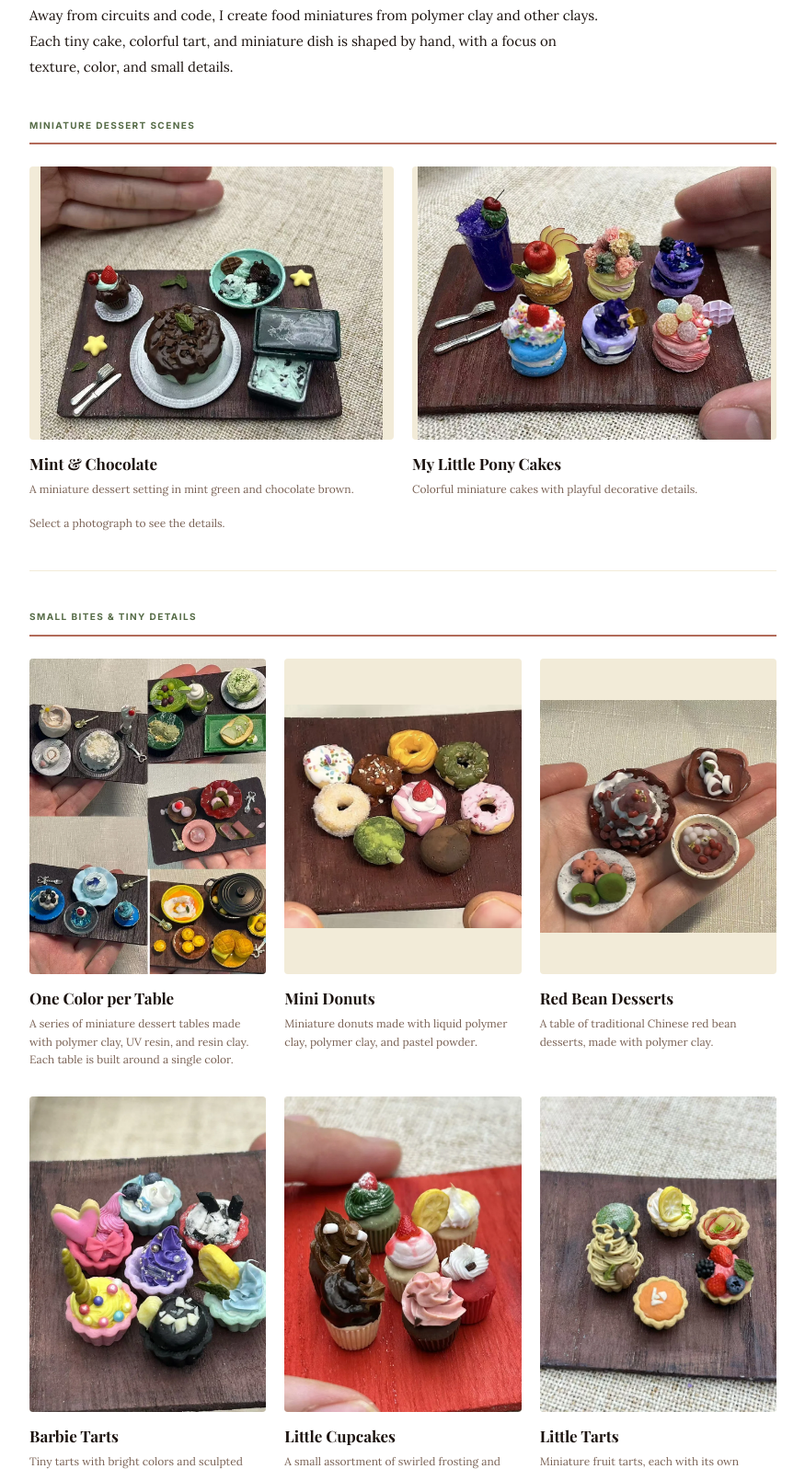
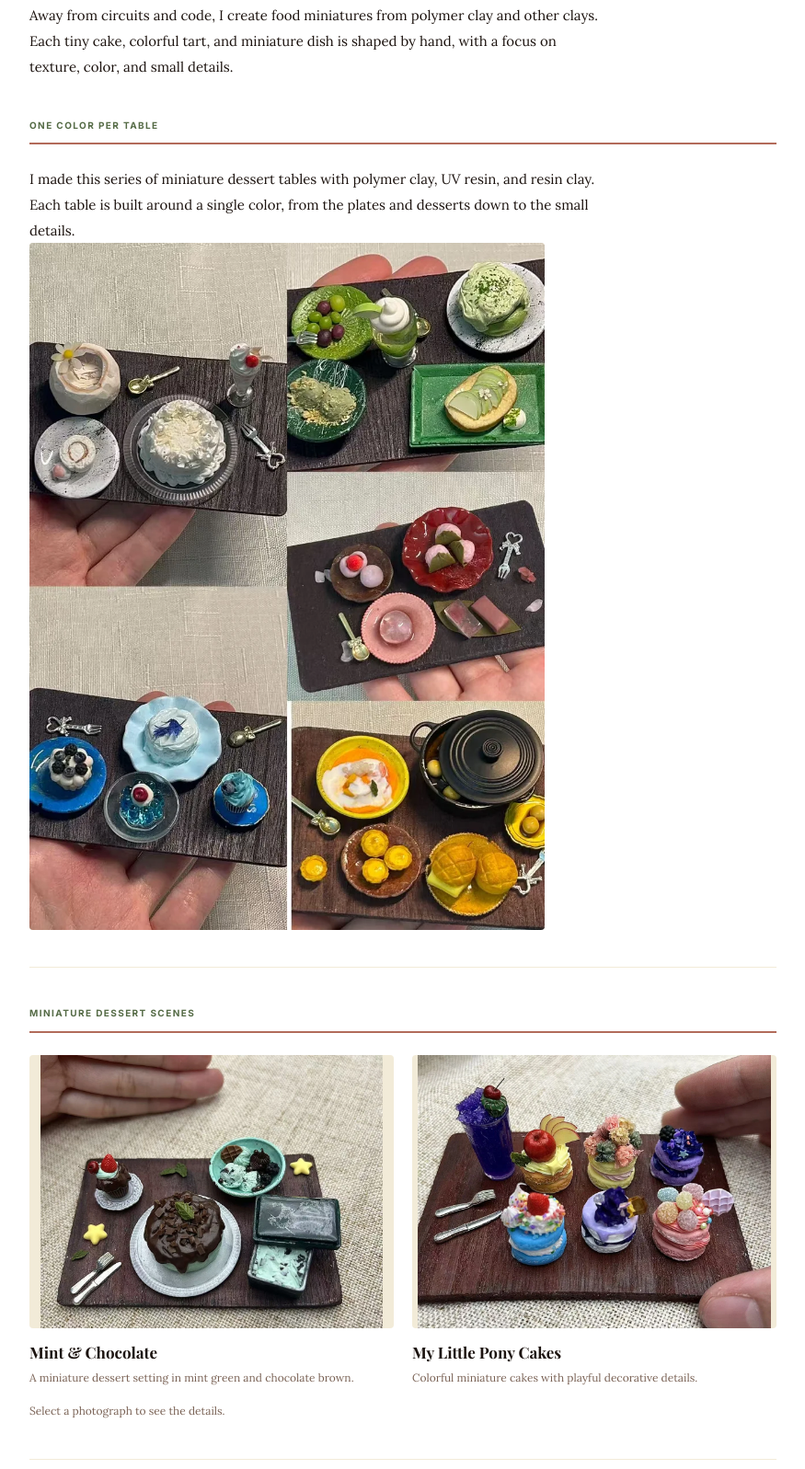
Before and after one commit to Reili22/Reili22.github.io, a plain HTML site: page life.html in a window 1280 px wide. Shown: the part 297-1894 px from the top of the page at 92% size, without its empty margins (202-1077 px from the left). Drawn offline with nearby package versions, Linux system fonts and the light colour scheme; a web font is replaced by a local one.

Commit message:
Feature One Color per Table series at top of Life page
Co-Authored-By: Claude Opus 5.5 <noreply@anthropic.com>

```diff
--- a/life.html
+++ b/life.html
@@ -22,6 +22,8 @@
     .gallery-photo:focus-visible { outline: 3px solid var(--primary); outline-offset: 4px; }
     figcaption { margin-top: 12px; font-size: 12px; line-height: 1.65; color: var(--muted); }
     figcaption strong { display: block; font-family: 'Playfair Display', Georgia, serif; font-size: 17px; color: var(--text); margin-bottom: 4px; }
+    .gallery-hero { max-width: 560px; }
+    .gallery-hero .gallery-photo img { aspect-ratio: auto; }
     .gallery-note { font-size: 12px; color: var(--muted); margin-top: 16px; }
     @media (max-width: 640px) { .gallery-grid { grid-template-columns: repeat(2, minmax(0, 1fr)); gap: 24px 14px; } }
     @media (max-width: 420px) { .gallery-featured { grid-template-columns: 1fr; } }
@@ -46,6 +48,15 @@
   </div>
   <p class="life-intro">Away from circuits and code, I create food miniatures from polymer clay and other clays. Each tiny cake, colorful tart, and miniature dish is shaped by hand, with a focus on texture, color, and small details.</p>
   <section>
+    <h2>One Color per Table</h2>
+    <p class="life-intro">I made this series of miniature dessert tables with polymer clay, UV resin, and resin clay. Each table is built around a single color, from the plates and desserts down to the small details.</p>
+    <figure class="gallery-card gallery-hero">
+      <a class="gallery-photo" href="photo/web/all-colored.webp" aria-label="View One Color per Table at full size">
+        <img src="photo/web/all-colored.webp" alt="A series of miniature dessert tables made with polymer clay, UV resin, and resin clay. Each table is built around a single color." loading="eager" decoding="async" width="900" height="1200" />
+      </a>
+    </figure>
+  </section>
+  <section>
     <h2>Miniature Dessert Scenes</h2>
     <div class="gallery-grid gallery-featured">
       <figure class="gallery-card">
@@ -66,12 +77,6 @@
   <section>
     <h2>Small Bites &amp; Tiny Details</h2>
     <div class="gallery-grid">
-      <figure class="gallery-card">
-        <a class="gallery-photo" href="photo/web/all-colored.webp" aria-label="View One Color per Table at full size">
-          <img src="photo/web/all-colored.webp" alt="A series of miniature dessert tables made with polymer clay, UV resin, and resin clay. Each table is built around a single color." loading="lazy" decoding="async" width="900" height="1200" />
-        </a>
-        <figcaption><strong>One Color per Table</strong>A series of miniature dessert tables made with polymer clay, UV resin, and resin clay. Each table is built around a single color.</figcaption>
-      </figure>
       <figure class="gallery-card">
         <a class="gallery-photo" href="photo/web/donut.webp" aria-label="View Mini Donuts at full size">
           <img src="photo/web/donut.webp" alt="Miniature donuts made with liquid polymer clay, polymer clay, and pastel powder." loading="lazy" decoding="async" width="1170" height="1106" />
```
